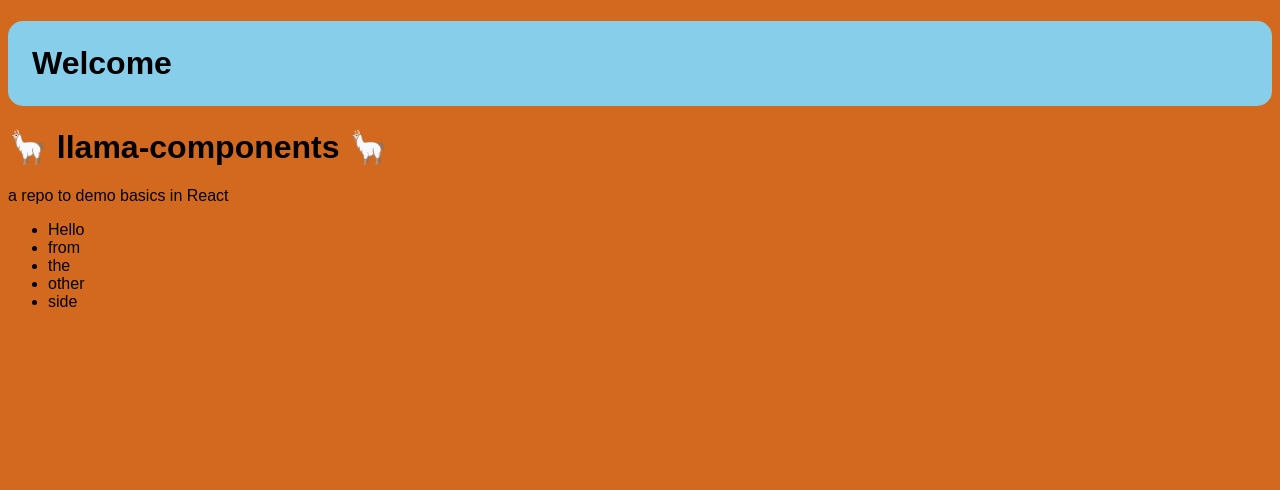
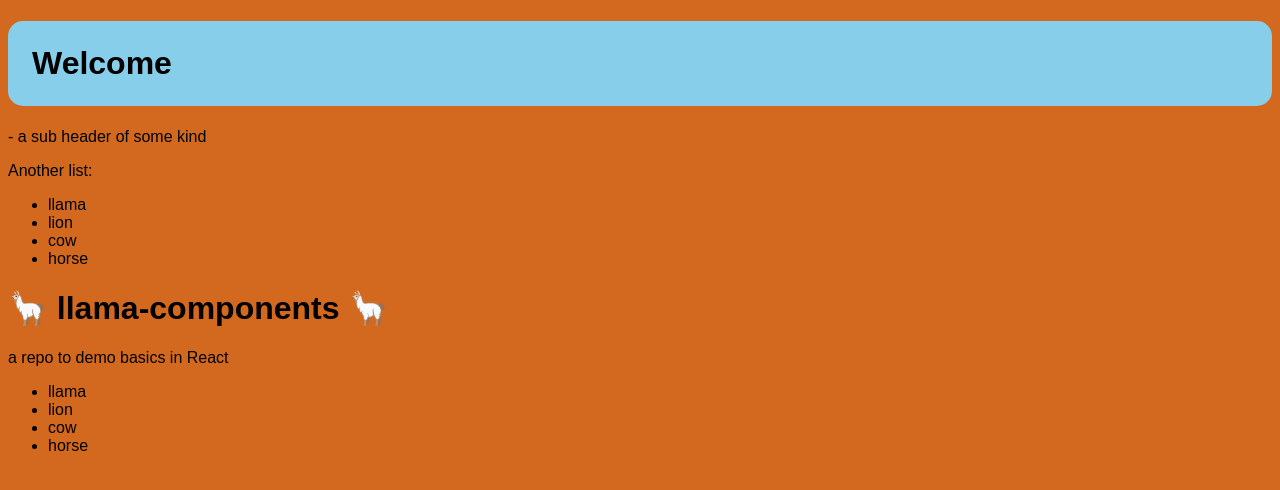
Before and after one commit to niklas-mardby/llama-components, a React (Vite) app: page / in a window 1280 px wide. Shown: the top 490 px of the page. Built offline with nearby package versions, Linux system fonts and the light colour scheme.

Commit message:
Added SubHeader component to show children

```diff
--- a/src/App.tsx
+++ b/src/App.tsx
@@ -1,18 +1,25 @@
 import "./App.scss";
 import Header from "./components/Header/Header";
 import List from "./components/List/List";
+import SubHeader from "./components/SubHeader/SubHeader";
 
 function App() {
 	const welcomeTitle = "Welcome";
 
+	const animals = ["llama", "lion", "cow", "horse"];
 	return (
 		<>
 			<Header title={welcomeTitle} />
 			{/* <Header title="About Niklas" />
 			<Header title="Contact" /> */}
+			<SubHeader>- a sub header of some kind</SubHeader>
+			<SubHeader>
+				<p>Another list:</p>
+				<List items={animals} />
+			</SubHeader>
 			<h1>🦙 llama-components 🦙</h1>
 			<p>a repo to demo basics in React</p>
-			<List />
+			<List items={animals} />
 		</>
 	);
 }
--- a/src/components/List/List.tsx
+++ b/src/components/List/List.tsx
@@ -1,11 +1,15 @@
-const List = () => {
+import "./List.scss";
+
+type ListProps = {
+	items: string[];
+};
+
+const List = ({ items }: ListProps) => {
 	return (
 		<ul>
-			<li>Hello</li>
-			<li>from</li>
-			<li>the</li>
-			<li>other</li>
-			<li>side</li>
+			{items.map((item) => (
+				<li>{item}</li>
+			))}
 		</ul>
 	);
 };
--- /dev/null
+++ b/src/components/SubHeader/SubHeader.tsx
@@ -0,0 +1,8 @@
+type SubHeaderProps = {
+	children: React.ReactNode;
+};
+const SubHeader = ({ children }: SubHeaderProps) => {
+	return <p>{children}</p>;
+};
+
+export default SubHeader;
```
Also changed, not shown: src/components/SubHeader/SubHeader.scss (added).
